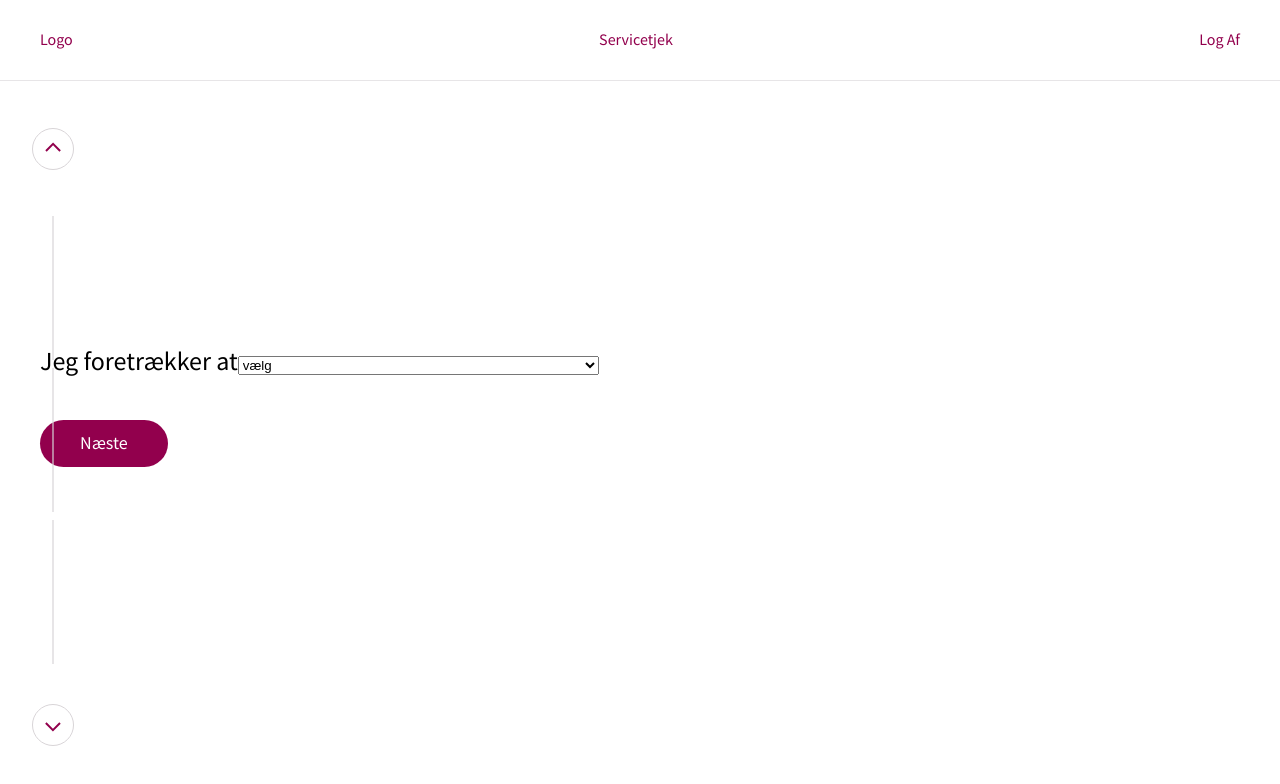
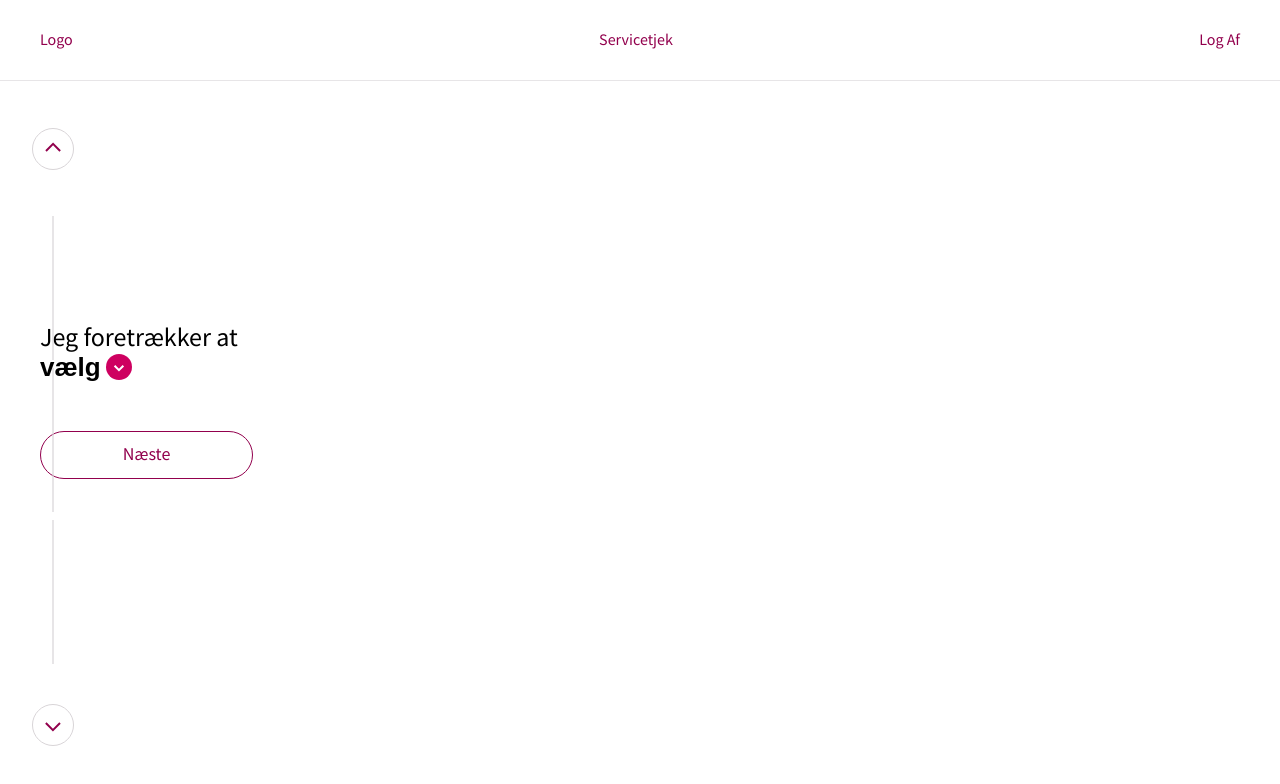
Before and after one commit to TWoolff/ast_proof, a Next.js app: page /chapter/1/page/1 in a window 1280 px wide. Shown: the top 784 px of the page. Built offline with nearby package versions, Linux system fonts and the light colour scheme.

Commit message:
styling cont.

```diff
--- a/components/InputSelect.js
+++ b/components/InputSelect.js
@@ -1,7 +1,8 @@
-import {useState} from 'react'
+import {useState, useRef, useEffect} from 'react'
 import Link from 'next/link'
 
 const InputSelect = props => {
+  const ref = useRef(null);
   const {placeholder, options, btnTxt} = props
   const [btnLink, setBtnLink] = useState('/')
   const [selected, setSelected] = useState(placeholder)
@@ -17,14 +18,41 @@ const InputSelect = props => {
     setSelected(e.target.value)
   }
 
+  const setSelectWidth = (e) => {
+		const target = e ? e.target : ref.current;
+		const tempSelect = document.createElement('select');
+		const tempOption = document.createElement('option');
+
+		tempOption.textContent = target.options[target.selectedIndex].text;
+		tempSelect.style.cssText += 'visibility: hidden; position: fixed;';
+		tempSelect.appendChild(tempOption);
+		target.after(tempSelect);
+
+		const tempSelectWidth = tempSelect.getBoundingClientRect().width;
+		target.style.width = `${tempSelectWidth}px`;
+		tempSelect.remove();
+	};
+
+	useEffect(() => {
+		if (ref.current) {
+			setSelectWidth();
+		}
+	},[InputSelect]);
+
   return (
     <>
-      <select value={selected} onChange={e => {handleSelect(e)}}>
-        <option value='' hidden>{placeholder}</option>
-        {selectOptions()}
-      </select>
+      <div className='ast-select'>
+        <select value={selected} onChange={e => {handleSelect(e); setSelectWidth(e)}} ref={ ref }>
+          <option value='' hidden>{placeholder}</option>
+          {selectOptions()}
+        </select>
+        <svg width="26" height="26" viewBox="0 0 26 26" fill="none" xmlns="http://www.w3.org/2000/svg">
+          <circle cx="13" cy="13" r="13" transform="rotate(90 13 13)" fill="#CE0060" />
+          <path d="M17.3362 11.8073L12.9589 16.1846L8.58153 11.8073" stroke="white" strokeWidth="2" />
+        </svg>
+      </div>
       <div className='btn-container'>
-        <Link href={btnLink}><a className='btn'>{btnTxt}</a></Link>
+        <Link href={btnLink}><a className='btn btn-secondary'>{btnTxt}</a></Link>
       </div>
     </>
   );
--- a/pages/api/data.js
+++ b/pages/api/data.js
@@ -50,7 +50,7 @@ export const chapters = [
       },
       {
         "pageId": 3,
-        "text": "<p><strong>Vi er klar til at hjælpe dig</strong><br />Når du har gennemført dit årlige servicetjek, får du anbefalinger til, hvad der betaler sig for dig at gøre lige nu.</p><p>Anbefalingerne vil rådgiverne tale videre med dig om, når du ringer til os.</p>",
+        "text": "<p><strong>Vi er klar til at hjælpe dig</strong><br />Når du har gennemført dit årlige servicetjek, får du anbefalinger til, hvad der betaler sig for dig at gøre lige nu. Anbefalingerne vil rådgiverne tale videre med dig om, når du ringer til os.</p>",
         "tooltip": "",
         "is_snack": true,
         "btn_text": "Næste",
@@ -60,8 +60,8 @@ export const chapters = [
   },
   {
     "chapterId": 2,
-    "title": "Sparer du nok op??",
-    "intro": "Din pension er med til at sikre, at du har en god økonomi - fra du stopper med at arbejde og resten af livet. Se, hvad du kan forvente at få udbetalt sammenlignet med din løn i dag. Det giver dig et godt overblik over, om du sparer nok op.",
+    "title": "Sparer du nok op?",
+    "intro": "<p>Din pension er med til at sikre, at du har en god økonomi - fra du stopper med at arbejde og resten af livet.</p><p>Se, hvad du kan forvente at få udbetalt sammenlignet med din løn i dag. Det giver dig et godt overblik over, om du sparer nok op.</p>",
     "image": "/kapitel2.png",
     "btn_text": "Næste",
     "btn_link": "2/page/1",
--- a/styles/_buttons.scss
+++ b/styles/_buttons.scss
@@ -3,11 +3,28 @@
   margin-top: 3rem;
 
   .btn {
+    display: inline-block;
     min-width: 213px;
-    padding: 11px 40px 13px;
+    padding: 11px 40px 13px 40px;
+    border: 1px solid $color-primary;
     border-radius: 25px;
-    color:$white;
+    color: $white;
     background-color: $color-primary;
     font-size: 1.125rem;
+    text-align: center;
+    transition: background-color 300ms ease-out;
+
+    &:hover {
+      background-color: $color-primary--hover;
+    }
+  }
+
+  .btn-secondary {
+    color: $color-primary;
+    background-color: $white;
+
+    &:hover {
+      color: $white;
+    }
   }
 }
--- a/styles/_chapter.scss
+++ b/styles/_chapter.scss
@@ -1,11 +1,21 @@
+.chapter {
+  display: flex;
+	gap: 17rem;
+  align-items: top;
+
+  .chapter-copy {
+    max-width: 35rem;
+  }
+}
+
 .intro {
   max-width: 48rem;
   margin: 0 auto;
   text-align: center;
+
+  .footnote {
+    font-size: 16px;
+    line-height: 1.5;
+    color: $darkgrey;
+  }
 }
-
-.footnote {
-  font-size: 16px;
-  line-height: 1.5;
-  color: $darkgrey;
-}
--- a/styles/_input.scss
+++ b/styles/_input.scss
@@ -0,0 +1,30 @@
+.ast-select {
+	display: flex;
+	align-items: center;
+	position: relative;
+  width: fit-content;
+
+  select {
+    height: auto;
+    margin: 0;
+    padding: 0 36px 0 0;
+    max-width: 100%;
+    text-overflow: ellipsis;
+    border: none;
+    background: white none;
+    outline: none;
+    font-weight: 900;
+    font-size: inherit;
+    color: inherit;
+    appearance: none;
+    cursor: pointer;
+  }
+
+  select + svg {
+    display: inline-block;
+    position: absolute;
+    top: 2px;
+    right: 5px;
+    pointer-events: none;
+  }
+}
--- a/styles/_page.scss
+++ b/styles/_page.scss
@@ -1,3 +1,7 @@
+.page {
+  max-width: 680px;
+}
+
 .snack-background {
   position: absolute;
   top: 0;
--- a/styles/_typography.scss
+++ b/styles/_typography.scss
@@ -0,0 +1,16 @@
+p, span, select, input {
+  font-weight: 400;
+  font-size: 26px;
+	line-height: 1.2;
+}
+
+h2 {
+  font-weight: 600;
+  font-size: 26px;
+  color: $color-primary;
+}
+
+strong {
+  color: $color-primary;
+  line-height: 2.5;
+}
--- a/styles/_variables.scss
+++ b/styles/_variables.scss
@@ -1,4 +1,5 @@
 $color-primary: #92004d;
+$color-primary--hover: #660036;
 $color-grey--60: rgba(216, 212, 215, 0.6);
 $white: #fff;
 $darkgrey: #222222;
```
Also changed, not shown: pages/chapter/[chapterId]/index.js (+7 -5 lines).
